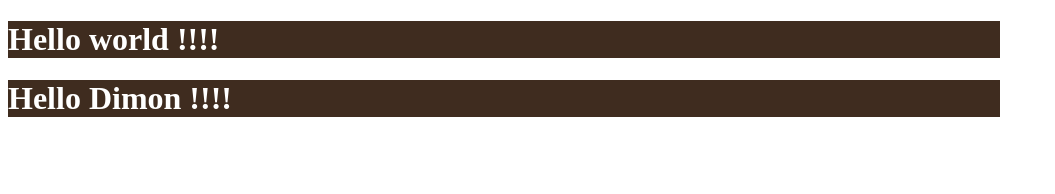
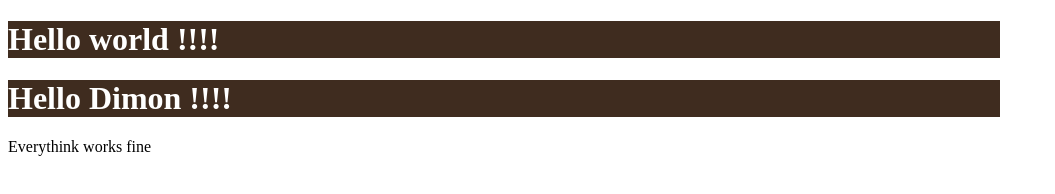
Before and after one commit to ramazone/project_test, a plain HTML site: page index.html in a window 1280 px wide. Shown: the whole page, without its empty margins (0-1055 px from the left). Drawn offline with Linux system fonts and the light colour scheme.

Commit message:
workin test

```diff
--- a/index.html
+++ b/index.html
@@ -9,6 +9,7 @@
 	<div class="container">
 		<h1>Hello world !!!!</h1>
 		<h1>Hello Dimon !!!!</h1>
+		<p>Everythink works fine</p>
 	</div>
 
 </body>
```
